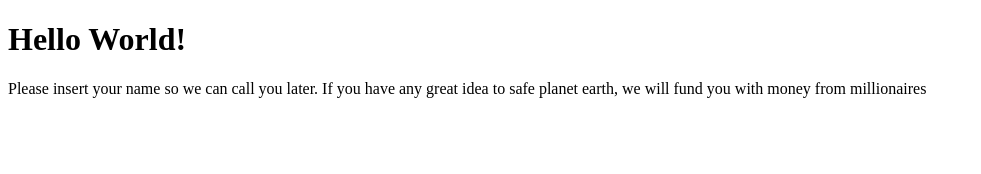
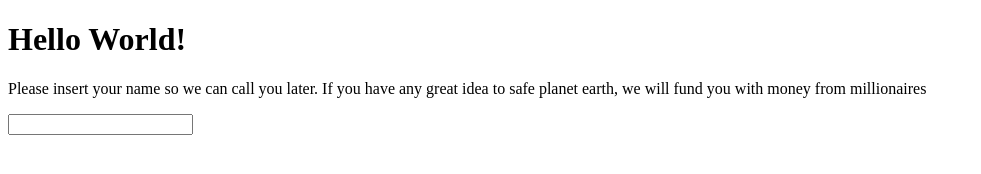
Before and after one commit to Erick-Osterling/Maniple_Erick_pair_programming, a plain HTML site: page fcc-test-suite-template-master/index.html in a window 1280 px wide. Shown: the whole page, without its empty margins (0-981 px from the left). Drawn offline with Linux system fonts and the light colour scheme.

Commit message:
user stories 3 and 4 done

```diff
--- a/fcc-test-suite-template-master/index.html
+++ b/fcc-test-suite-template-master/index.html
@@ -11,6 +11,9 @@
     <p id="description">Please insert your name so we can call you later. If you have any great
       idea to safe planet earth, we will fund you with money from millionaires
     </p>
+    <form action="" id="survey-form">
+      <input type="text" id="name" required>
+    </form>
 
 
     <script src="https://cdn.freecodecamp.org/testable-projects-fcc/v1/bundle.js"></script>
```
